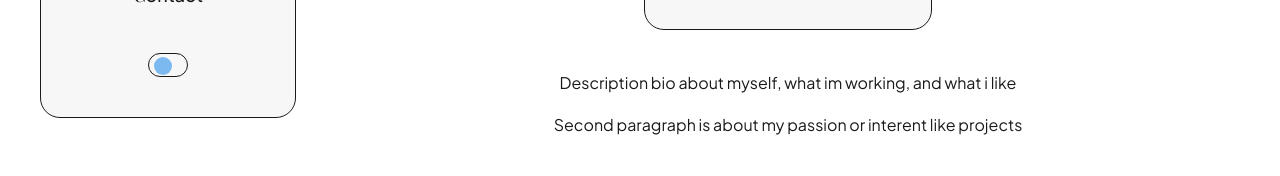
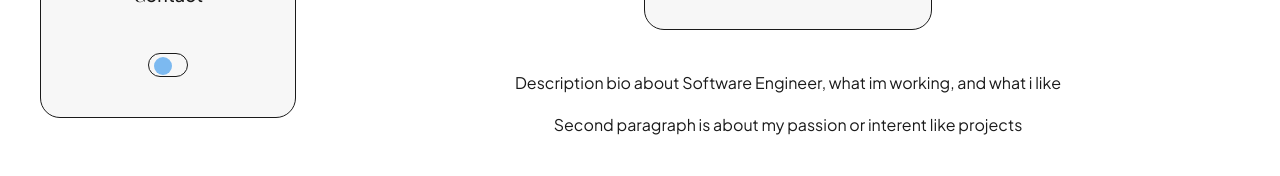
Before and after one commit to Naqila-Syaniwa/naqila-portofolio, a Next.js app: page /about in a window 1280 px wide. Shown: the part 376-552 px from the top of the page. Built offline with nearby package versions, Linux system fonts and the light colour scheme.

Commit message:
feat: implement role-based bio filtering with animated transitions

```diff
--- a/src/app/(dashboard)/about/page.tsx
+++ b/src/app/(dashboard)/about/page.tsx
@@ -1,22 +1,39 @@
+'use client';
+
+import { useState } from "react";
+import { AnimatePresence, motion } from "motion/react";
 import { aboutContent } from "@/data/about";
 import { RoleFilter } from "@/components/RoleFilter";
+import { microTransition } from "@/lib/motion";
 
 export default function AboutPage() {
+    const [activeRole, setActiveRole] = useState(aboutContent.roles[0]);
+    const bio = aboutContent.bioByRole[activeRole];
+
     return (
         <div className="flex flex-col items-center gap-10">
             <div className="w-full">
-                <RoleFilter roles={aboutContent.roles} />
+                <RoleFilter roles={aboutContent.roles} active={activeRole} onChange={setActiveRole} />
             </div>
 
             <div className="border-border bg-surface h-64 w-64 rounded-card border sm:h-72 sm:w-72" />
 
-            <div className="text-text-primary max-w-xl text-center text-base leading-relaxed">
-                {aboutContent.bio.map((paragraph, i) => (
-                    <p key={i} className="mt-4 first:mt-0">
-                        {paragraph}
-                    </p>
-                ))}
-            </div>
+            <AnimatePresence mode="wait">
+                <motion.div
+                    key={activeRole}
+                    initial={{ opacity: 0, y: 8 }}
+                    animate={{ opacity: 1, y: 0 }}
+                    exit={{ opacity: 0, y: -8 }}
+                    transition={microTransition}
+                    className="text-text-primary max-w-xl text-center text-base leading-relaxed"
+                >
+                    {bio.map((paragraph, i) => (
+                        <p key={i} className="mt-4 first:mt-0">
+                            {paragraph}
+                        </p>
+                    ))}
+                </motion.div>
+            </AnimatePresence>
 
             <a
                 href={aboutContent.cvUrl}
--- a/src/components/RoleFilter.tsx
+++ b/src/components/RoleFilter.tsx
@@ -4,11 +4,11 @@ import { useState } from 'react';
 
 interface RoleFilterProps {
     roles: string[];
+    active: string;
+    onChange: (role: string) => void;
 }
 
-export function RoleFilter({ roles }: RoleFilterProps) {
-    const [active, setActive] = useState(roles[0]);
-
+export function RoleFilter({ roles, active, onChange }: RoleFilterProps) {
     return (
         <div className="flex flex-wrap justify-center gap-7">
             {roles.map((role) => {
@@ -18,7 +18,7 @@ export function RoleFilter({ roles }: RoleFilterProps) {
                     <button
                         key={role}
                         type="button"
-                        onClick={() => setActive(role)}
+                        onClick={() => onChange(role)}
                         aria-pressed={isActive}
                         className={`rounded-pill border px-4 py-2 text-sm font-medium transition-colors ${
                             isActive
--- a/src/data/about.ts
+++ b/src/data/about.ts
@@ -1,10 +1,26 @@
-export const aboutContent = {
+import type { AboutContent } from "@/types/content";
+
+export const aboutContent: AboutContent = {
     name: 'Naqila Syaniwa',
     initials: 'NS',
     roles: ['Software Engineer', 'UI/UX Designer', 'Game Developer', 'Full Stack Engineer'],
-    bio: [
-        'Description bio about myself, what im working, and what i like',
-        'Second paragraph is about my passion or interent like projects'
-    ],
+    bioByRole: {
+        'Software Engineer': [
+            'Description bio about Software Engineer, what im working, and what i like',
+            'Second paragraph is about my passion or interent like projects',
+        ],
+        'UI/UX Designer': [
+            'Description bio about UI/UX Designer, what im working, and what i like',
+            'Second paragraph is about my passion or interent like projects',
+        ],
+        'Game Developer': [
+            'Description bio about Game Developer, what im working, and what i like',
+            'Second paragraph is about my passion or interent like projects',
+        ],
+        'Full Stack Engineer': [
+            'Description bio about Full Stack Engineer, what im working, and what i like',
+            'Second paragraph is about my passion or interent like projects',
+        ],
+    },
     cvUrl: '#',
 };
```
Also changed, not shown: src/types/content.ts (+8 -0 lines).
